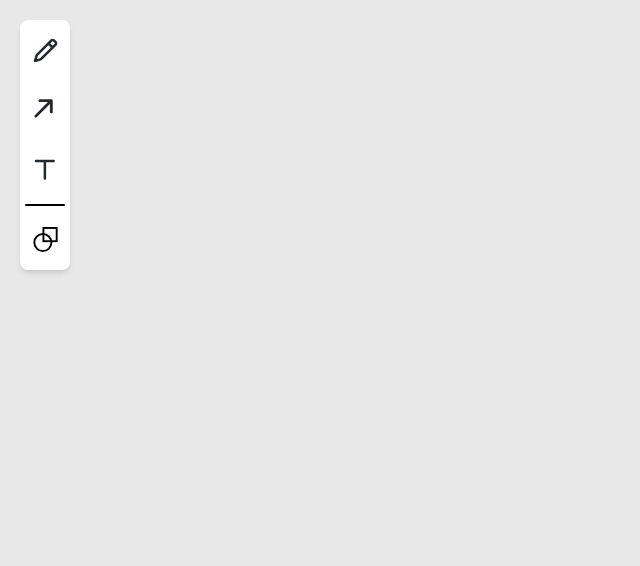
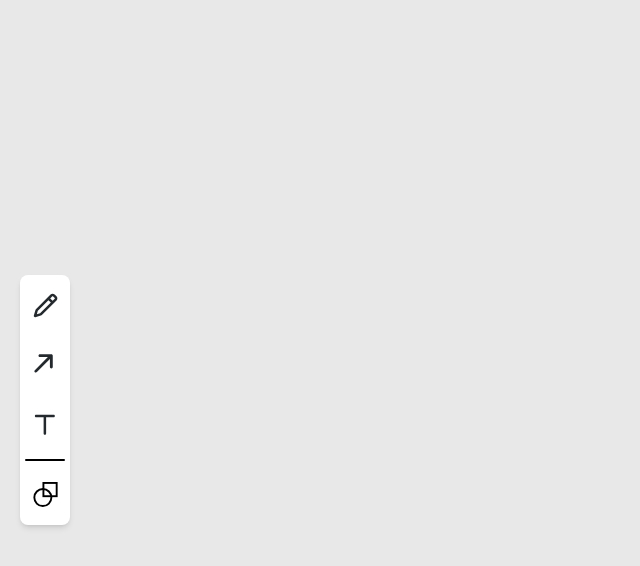
Before and after one commit to afriguez/rt-board, a React (Create React App) app: page / in a window 1280 px wide. Shown: the top 566 px of the page, without its empty margins (0-640 px from the left). Built offline with nearby package versions, Linux system fonts and the light colour scheme.

Commit message:
feat: add height & padding to app

```diff
--- a/src/App.tsx
+++ b/src/App.tsx
@@ -2,7 +2,7 @@ import { Sidebar } from "./components/Sidebar";
 
 export const App = () => {
   return (
-    <div className="App m-5">
+    <div className="App h-screen w-full flex p-5 items-center">
       <Sidebar />
     </div>
   );
```
